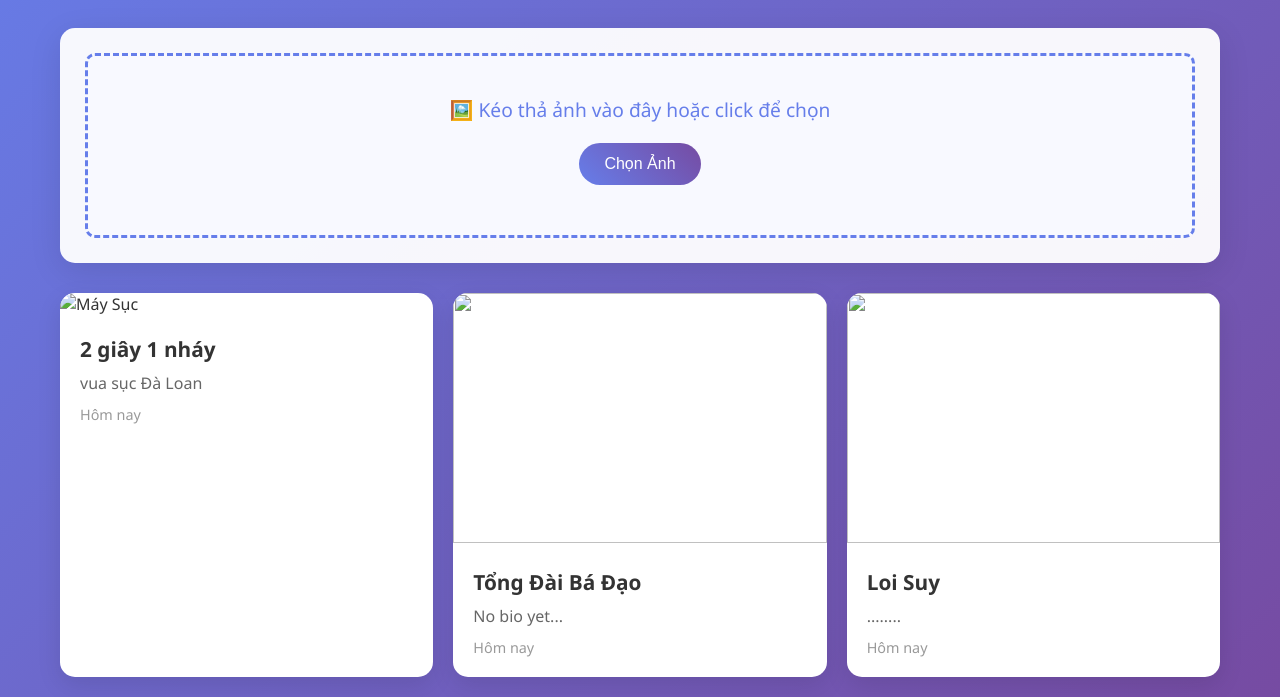
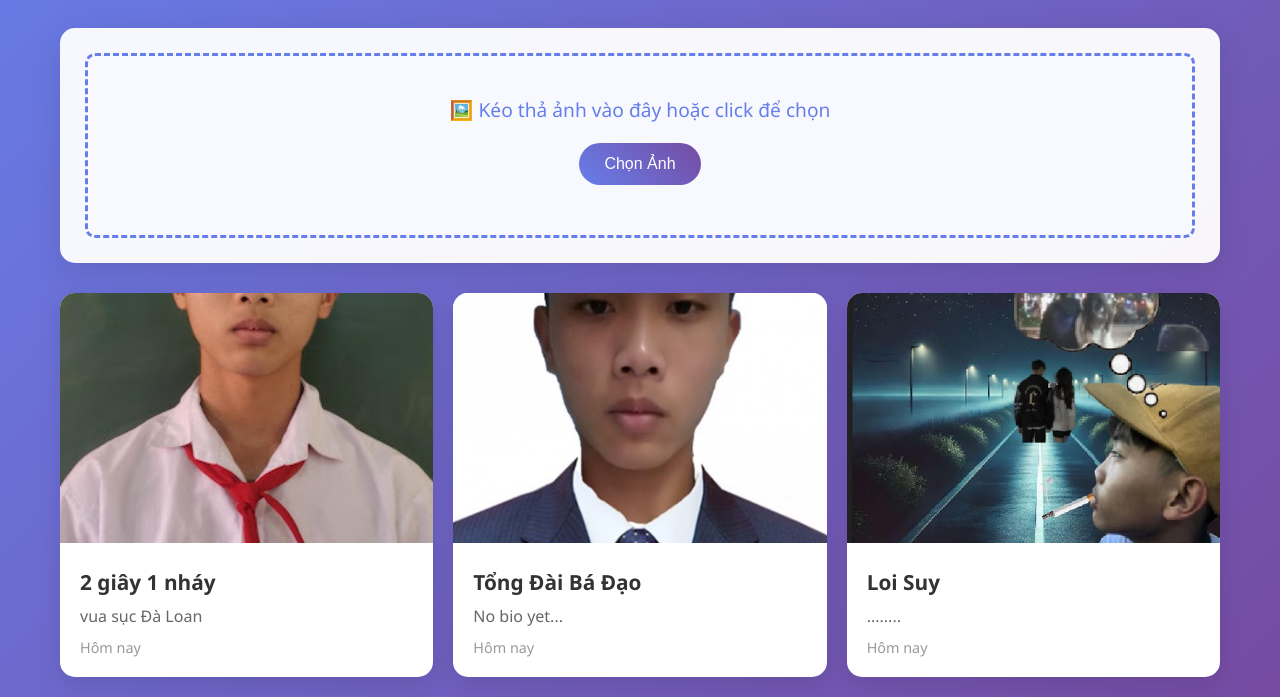
Before and after one commit to SuperFrog171/thefirstwebsite, a plain HTML site: page index.html in a window 1280 px wide. Shown: the part 173-870 px from the top of the page. Drawn offline with Linux system fonts and the light colour scheme.

Commit message:
index.html

```diff
--- a/index.html
+++ b/index.html
@@ -274,7 +274,7 @@
         <div class="gallery" id="gallery">
             <!-- Ảnh mẫu -->
             <div class="photo-card">
-    <img src="cc1.jpg" alt="Máy Sục">
+    <img src="web/cc1.jpg" alt="Máy Sục">
     <button class="delete-btn" onclick="deletePhoto(this)">×</button>
     <div class="photo-info-display">
         <div class="photo-title">2 giây 1 nháy</div>
@@ -283,7 +283,7 @@
     </div>
 </div>
             <div class="photo-card">
-    <img src="cc2.jpg" alt="">
+    <img src="web/cc2.jpg" alt="">
     <button class="delete-btn" onclick="deletePhoto(this)">×</button>
     <div class="photo-info-display">
         <div class="photo-title">Tổng Đài Bá Đạo</div>
@@ -292,7 +292,7 @@
     </div>
 </div>
             <div class="photo-card">
-    <img src="cc3.jpg" alt="">
+    <img src="web/cc3.jpg" alt="">
     <button class="delete-btn" onclick="deletePhoto(this)">×</button>
     <div class="photo-info-display">
         <div class="photo-title">Loi Suy </div>
```
